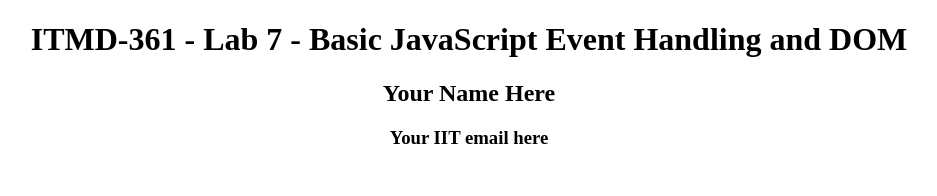
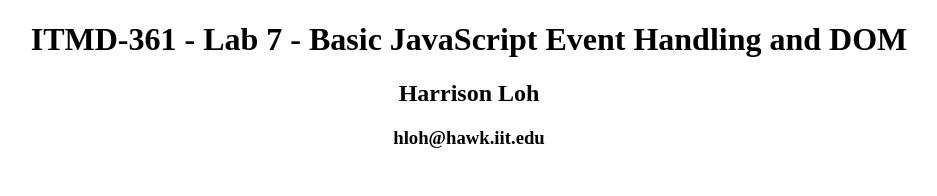
Before and after one commit to harrisonloh/itmd361_Lab7, a plain HTML site: page index.html in a window 1280 px wide. Shown: the top 196 px of the page, without its empty margins (171-1108 px from the left). Drawn offline with Linux system fonts and the light colour scheme.

Commit message:
html name/email replace

```diff
--- a/index.html
+++ b/index.html
@@ -8,8 +8,8 @@
 </head>
 <body>
   <h1 class="center">ITMD-361 - Lab 7 - Basic JavaScript Event Handling and DOM</h1>
-  <h2 class="center">Your Name Here</h2>
-  <h3 class="center">Your IIT email here</h3>
+  <h2 class="center">Harrison Loh</h2>
+  <h3 class="center">hloh@hawk.iit.edu</h3>
   <div id="container">
     <input id="entryinput" type="text" name="textentry" placeholder="Enter a Message">
     <div id="entrybutton">Alert Me</div>
```
